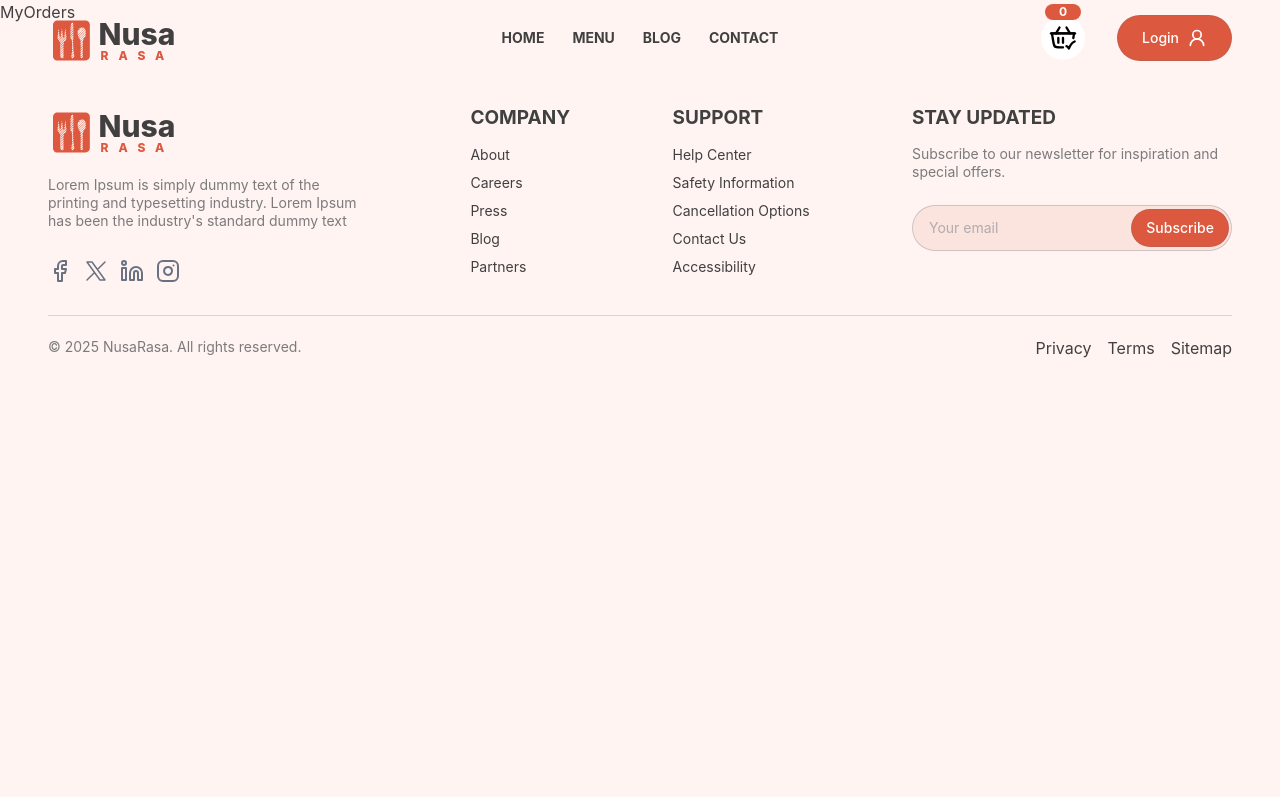
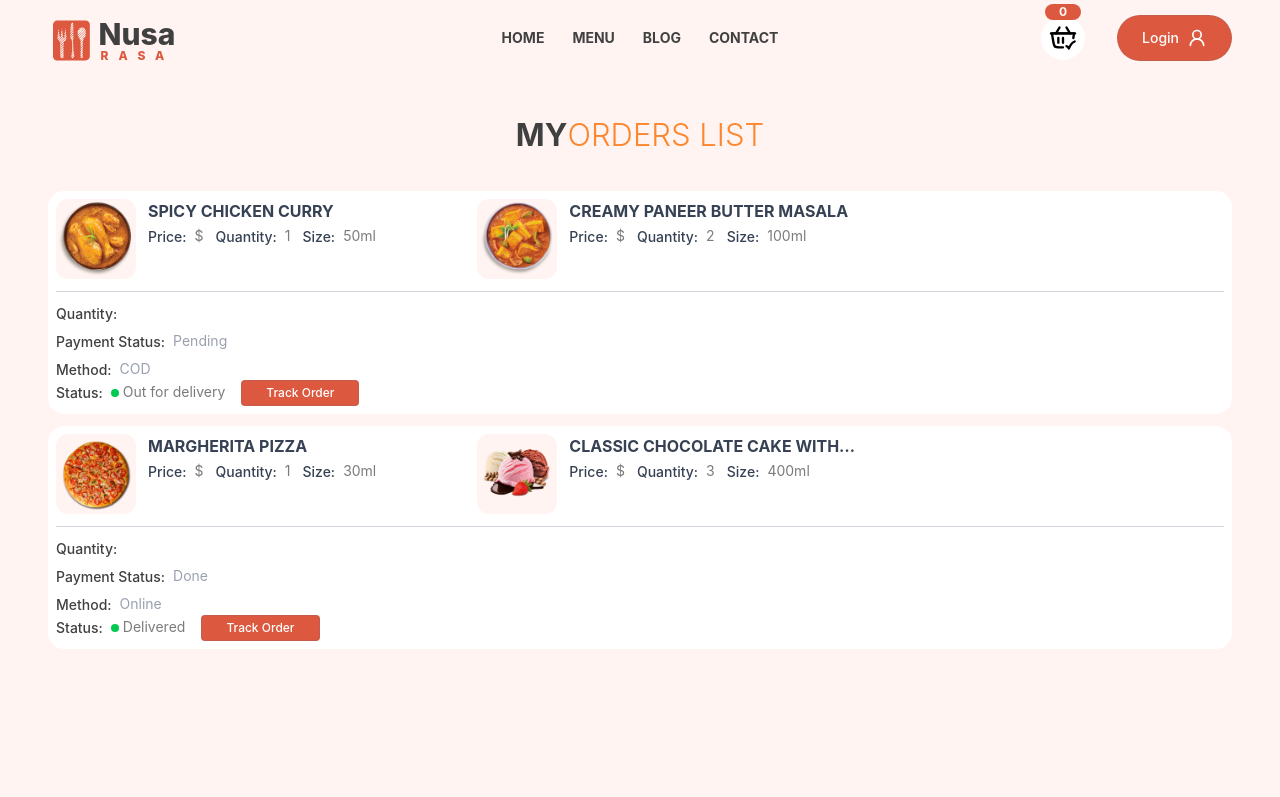
Before and after one commit to marcellandreas/NusaRasa, a React (Vite) app in the folder frontend/: page /my-orders in a window 1280 px wide. Shown: the top 797 px of the page. Built offline with nearby package versions, Linux system fonts and the light colour scheme; no server answers.

Commit message:
adding pages

```diff
--- a/frontend/src/pages/Blog.jsx
+++ b/frontend/src/pages/Blog.jsx
@@ -1,7 +1,58 @@
 import React from "react";
+import { blogs } from "../assets/data";
 
 const Blog = () => {
-  return <div>Blog</div>;
+  return (
+    <div className=" py-28">
+      <div className=" max-padd-container">
+        {/* container */}
+        <div className=" grid grid-cols-1 sm:grid-cols-2 lg:grid-cols-3 gap-5 gap-y-12">
+          {blogs.map((blog, index) => (
+            <article className="flex bg-white transition hover:shadow-xl">
+              <div className="rotate-180 p-2 [writing-mode:_vertical-lr]">
+                <time
+                  datetime="2022-10-10"
+                  className="flex items-center justify-between gap-4 text-xs font-bold text-gray-900 uppercase"
+                >
+                  <span>{blog.category}</span>
+                  <span className="w-px flex-1 bg-gray-900/10"></span>
+                  <span> {new Date().toLocaleDateString()}</span>
+                </time>
+              </div>
+
+              <div className="hidden sm:block sm:basis-56">
+                <img
+                  alt=""
+                  src={blog.image}
+                  className="aspect-square h-74 w-full object-cover"
+                />
+              </div>
+
+              <div className="flex flex-1 flex-col justify-between">
+                <div className="border-s border-gray-900/10 p-4 sm:border-l-transparent sm:p-6">
+                  <a href="#">
+                    <h5 className="font-bold text-gray-900 uppercase">
+                      {blog.title}
+                    </h5>
+                  </a>
+
+                  <p className="mt-2 line-clamp-3 text-sm/relaxed text-gray-700">
+                    {blog.description}
+                  </p>
+                </div>
+
+                <div className="sm:flex sm:items-end sm:justify-end">
+                  <a href="#" className="btn-solid rounded-none">
+                    Read Blog
+                  </a>
+                </div>
+              </div>
+            </article>
+          ))}
+        </div>
+      </div>
+    </div>
+  );
 };
 
 export default Blog;
--- a/frontend/src/pages/Contact.jsx
+++ b/frontend/src/pages/Contact.jsx
@@ -1,7 +1,72 @@
 import React from "react";
+import { assets } from "../assets/data";
 
 const Contact = () => {
-  return <div>Contact</div>;
+  return (
+    <div className=" py-28">
+      <form className="flex flex-col items-center text-sm text-slate-800">
+        <p className="text-xs bg-black/80 text-white font-medium px-3 py-1 rounded-full">
+          Contact Us
+        </p>
+        <h1 className="text-4xl font-bold py-4 text-center">
+          Let’s <span className=" text-solidTwo">Get In Touch.</span>
+        </h1>
+        <p className="max-md:text-sm text-gray-500 pb-10 text-center">
+          Or just reach out manually to us at{" "}
+          <a href="#" className="text-solid hover:underline">
+            hello@nusarasa.com
+          </a>
+        </p>
+
+        <div className="max-w-96 w-full px-4">
+          <label htmlFor="name" className="font-medium">
+            Full Name
+          </label>
+          <div className="flex items-center mt-2 mb-4 h-10 pl-3 border border-slate-300 bg-solid/10 rounded-full focus-within:ring-2 focus-within:ring-black/80 transition-all overflow-hidden">
+            <img src={assets.user} alt="" w={19} className=" invert-50" />
+
+            <input
+              type="text"
+              className="h-full px-2 w-full outline-none bg-transparent"
+              placeholder="Enter your full name"
+              required
+            />
+          </div>
+
+          <label htmlFor="email-address" className="font-medium mt-4">
+            Email Address
+          </label>
+          <div className="flex items-center mt-2 mb-4 h-10 pl-3 border border-slate-300 bg-solid/10 rounded-full focus-within:ring-2 focus-within:ring-black/80 transition-all overflow-hidden">
+            <img src={assets.mail} alt="" w={19} className=" invert-50" />
+            <input
+              type="email"
+              className="h-full px-2 w-full outline-none bg-transparent"
+              placeholder="Enter your email address"
+              required
+            />
+          </div>
+
+          <label htmlFor="message" className="font-medium mt-4">
+            Message
+          </label>
+          <textarea
+            rows="4"
+            className="w-full mt-2 p-2  border border-slate-300 bg-solid/10 rounded-lg resize-none outline-none focus:ring-2 focus-within:ring-black/80 transition-all"
+            placeholder="Enter your message"
+            required
+          ></textarea>
+
+          <button
+            type="submit"
+            className="flexCenter gap-1 mt-5 btn-solid w-full !font-bold "
+          >
+            Submit Form
+            <img src={assets.right} alt="" w={19} className=" invert" />
+          </button>
+        </div>
+      </form>
+    </div>
+  );
 };
 
 export default Contact;
--- a/frontend/src/pages/MyOrders.jsx
+++ b/frontend/src/pages/MyOrders.jsx
@@ -1,7 +1,108 @@
-import React from "react";
+import React, { useEffect, useState } from "react";
+import Title from "../components/ui/Title";
+import { useAppContext } from "../context/AppContext";
+import { dummyOrdersData } from "../assets/data";
 
 const MyOrders = () => {
-  return <div>MyOrders</div>;
+  const { currency, user } = useAppContext();
+  const [orders, setOrders] = useState([]);
+
+  const loadOrderData = () => {
+    setOrders(dummyOrdersData);
+  };
+
+  useEffect(() => {
+    if (!user) {
+      loadOrderData();
+    }
+  }, [user]);
+
+  return (
+    <div className="max-padd-container py-16 pt-28 bg-primary">
+      <Title
+        title1={"My"}
+        title2={"Orders List"}
+        titleStyles={"pb-5"}
+        paraStyles={"hidden"}
+      />
+      {orders.map((order) => (
+        <div key={order._id} className=" bg-white p-2 mt-3 rounded-2xl">
+          <div className="flex flex-wrap gap-8 gap-y-3 mb-3">
+            {/* orders items */}
+            {order.items.map((item, idx) => (
+              <div key={idx} className=" text-gray-700 w-full lg:w-1/3">
+                <div className="flex flex-[2] gap-x-3">
+                  <div className=" flexCenter bg-primary rounded-xl">
+                    <img
+                      src={item.product.images[0]}
+                      className="max-h-20 max-w-20 object-contain"
+                      alt=""
+                    />
+                  </div>
+                  <div className=" block w-full">
+                    <h5 className=" uppercase line-clamp-1">
+                      {item.product.title}
+                    </h5>
+                    <div className="flex flex-wrap gap-3 max-sm:gap-y-1 mt-1">
+                      <div className="flex items-center gap-x-2">
+                        <h5 className="text-sm font-medium">Price:</h5>
+                        <p>
+                          {currency}
+                          {item.product.price[item.size]}
+                        </p>
+                      </div>
+                      <div className="flex items-center gap-x-2">
+                        <h5 className="text-sm font-medium">Quantity:</h5>
+                        <p>{item.quantity}</p>
+                      </div>
+                      <div className="flex items-center gap-x-2">
+                        <h5 className="text-sm font-medium">Size:</h5>
+                        <p>{item.size}</p>
+                      </div>
+                    </div>
+                  </div>
+                </div>
+              </div>
+            ))}
+          </div>
+          {/* orders summary */}
+          <div className="flex flex-col lg:flex-row justify-between items-start lg:items-center gap-4 border-t border-gray-300 pt-3">
+            <div className="flex flex-col gap-2">
+              <div className="flex items-center gap-x-2">
+                <h5 className="text-sm font-medium">Quantity:</h5>
+                <p className=" text-gray-400 text-sm">{order.quantity}</p>
+              </div>
+              <div className="flex items-center gap-x-2">
+                <h5 className="text-sm font-medium">Payment Status:</h5>
+                <p className=" text-gray-400 text-sm">
+                  {order.isPaid ? "Done" : "Pending"}
+                </p>
+              </div>
+              <div className="flex items-center gap-x-2">
+                <h5 className="text-sm font-medium">Method:</h5>
+                <p className=" text-gray-400 text-sm">{order.paymentMethod}</p>
+              </div>
+            </div>
+          </div>
+          <div className=" flex gap-4">
+            <div className="flex items-center gap-x-2">
+              <h5 className="text-sm font-medium">Status:</h5>
+              <div className="flex items-center gap-1">
+                <span className=" min-w-2 h-2 rounded-full bg-green-500" />
+                <p>{order.status}</p>
+              </div>
+            </div>
+            <button
+              onClick={loadOrderData}
+              className=" btn-solid !py-1 !text-xs rounded-sm"
+            >
+              Track Order
+            </button>
+          </div>
+        </div>
+      ))}
+    </div>
+  );
 };
 
 export default MyOrders;
```
